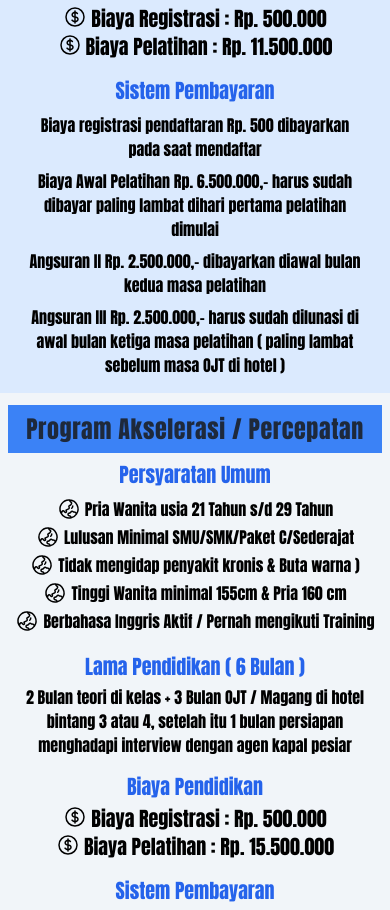
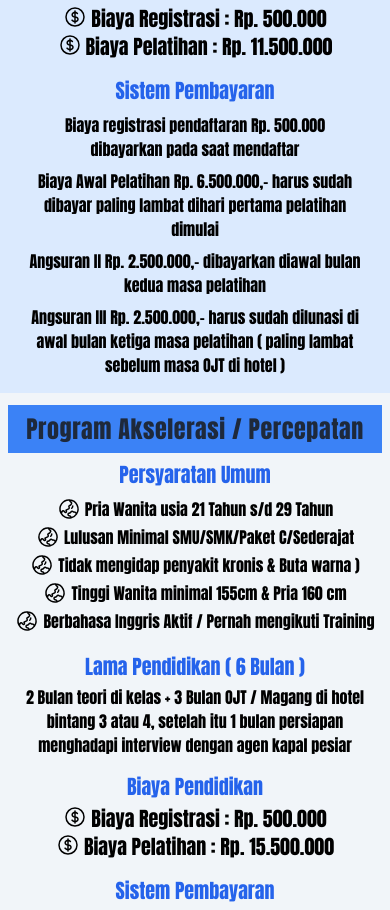
Before and after one commit to iwaniwset/elicrew.net, a Next.js app: page / in a window 390 px wide. Shown: the part 2511-3421 px from the top of the page. Built offline with nearby package versions, Linux system fonts and the light colour scheme; what flowbite would draw is missing.

Commit message:
mobile done

```diff
--- a/src/components/Program.js
+++ b/src/components/Program.js
@@ -152,7 +152,7 @@ export default function Program() {
           </h2>
           <ul className="text-center px-5 my-1">
             <li className="my-2">
-              Biaya registrasi pendaftaran Rp. 500 dibayarkan pada saat
+              Biaya registrasi pendaftaran Rp. 500.000 dibayarkan pada saat
               mendaftar
             </li>
             <li className="my-2">
```
